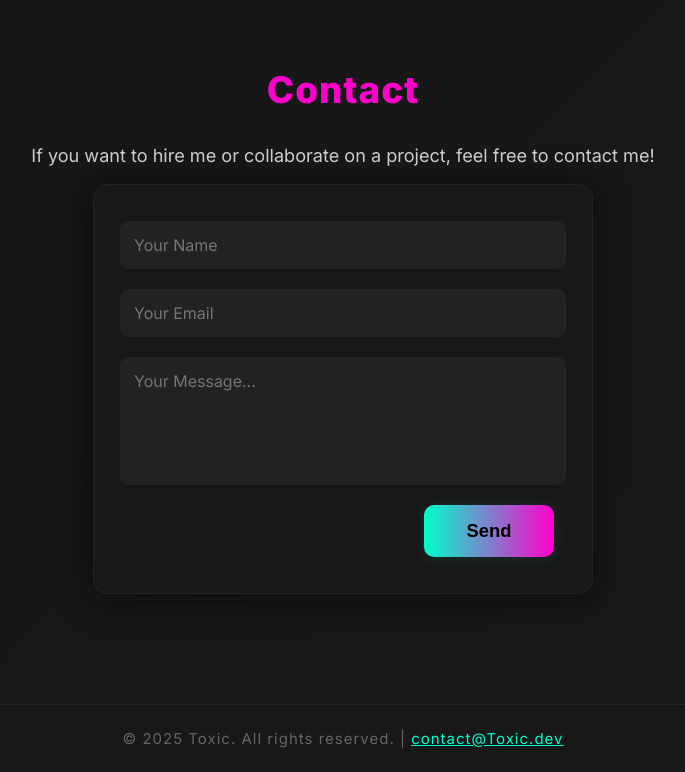
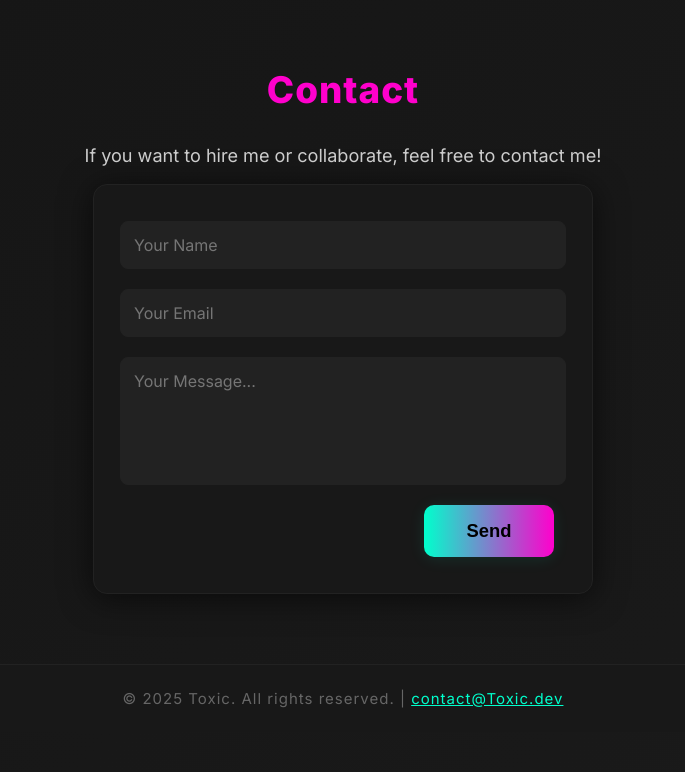
Before and after one commit to ToxicKoni/Toxic-s-Portfolio, a plain HTML site: page index.html in a window 1280 px wide. Shown: the part 2902-3674 px from the top of the page, without its empty margins (297-982 px from the left). Drawn offline with Linux system fonts and the light colour scheme.

Commit message:
index.html

```diff
--- a/index.html
+++ b/index.html
@@ -493,7 +493,7 @@
 <section id="contact" style="animation-delay:1s;">
   <h2>Contact</h2>
   <p style="text-align:center; color:#ccc; margin-bottom:18px; font-size:1.13rem;">
-    If you want to hire me or collaborate on a project, feel free to contact me!
+    If you want to hire me or collaborate, feel free to contact me!
   </p>
   <form class="contact-form" autocomplete="off" onsubmit="alert('Thank you for your message!');return false;">
     <input type="text" name="name" placeholder="Your Name" required>
@@ -502,7 +502,6 @@
     <button type="submit" class="btn">Send</button>
   </form>
 </section>
-    </main>
 
   <footer>
     &copy; 2025 Toxic. All rights reserved. | <a href="mailto:contact@Toxic.dev" style="color:#00ffcc;text-decoration:underline;">contact@Toxic.dev</a>
```
